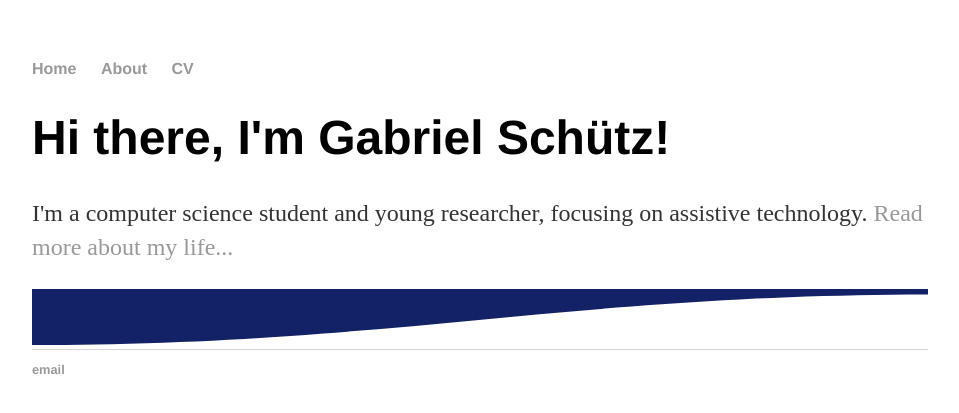
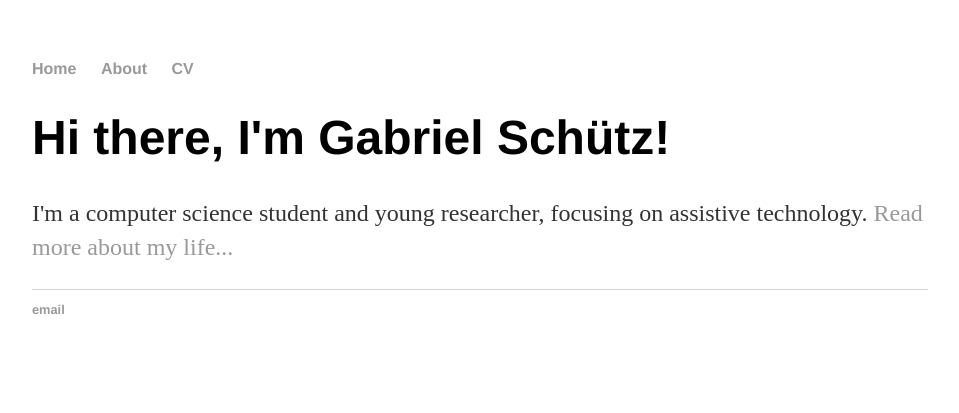
Before and after one commit to gabrielgydu/gabrielgydu.github.io, a Jekyll site: the page built from index.html, in a window 1280 px wide. Shown: the top 413 px of the page, without its empty margins (160-1119 px from the left). Built offline with Jekyll 4.4.1, drawn with Linux system fonts in a browser that asks for light colours.

Commit message:
Update index.html
deleted curvy test

```diff
--- a/index.html
+++ b/index.html
@@ -6,8 +6,3 @@ title: Gabriel Schütz de Souza
         		<h1>Hi there, I'm Gabriel Schütz!</h1>
 				<p>I'm a computer science student and young researcher, focusing on assistive technology. <a href="/about">Read more about my life...</a></p>
     		</div><!-- /.blurb -->
-<svg class="curvy blue" viewBox="0 0 1600 100" version="1.1" preserveAspectRatio="none">
-          <g stroke="none" stroke-width="1">
-              <path d="M0,7.10542736e-15 L1600,7.10542736e-15 L1600,10 C960,10 640,100 0,100 L0,7.10542736e-15 Z" fill="#132266"></path>
-          </g>
-      </svg>
```
